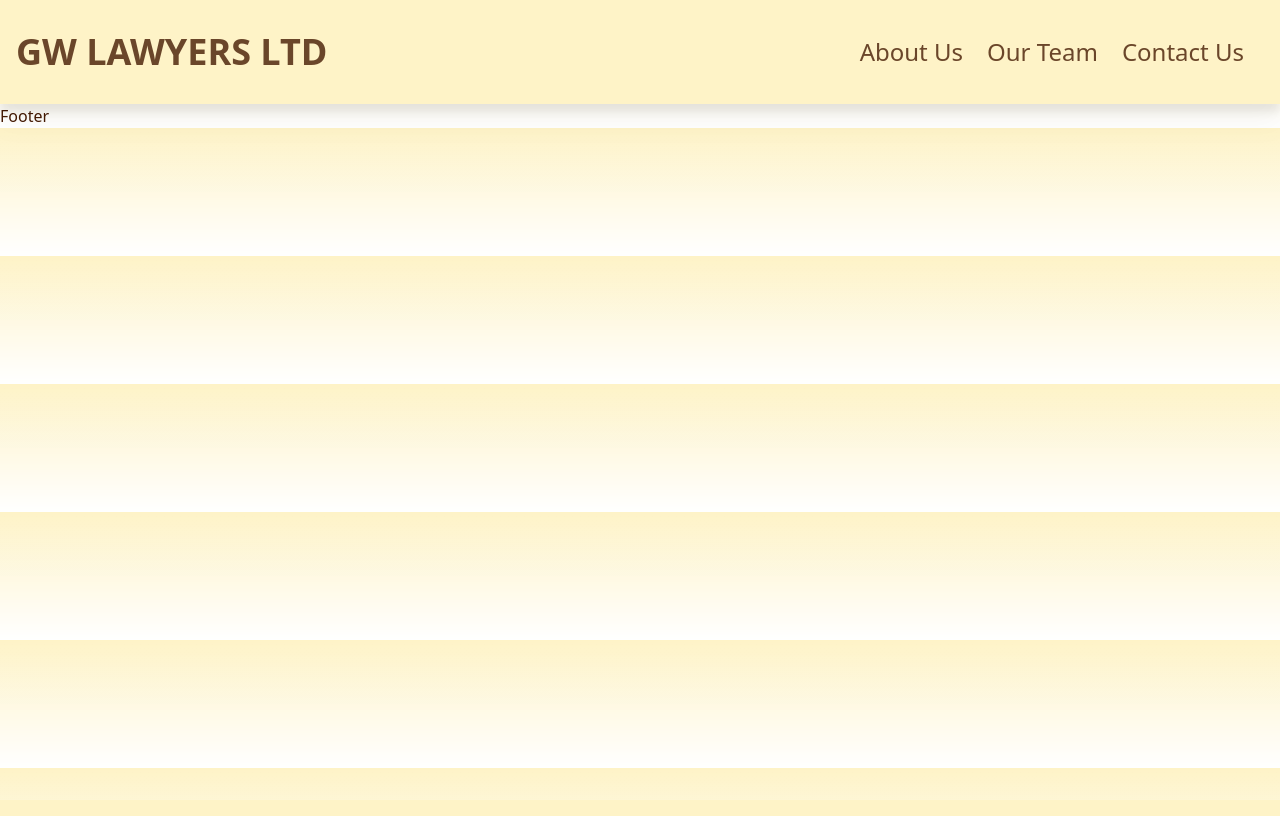
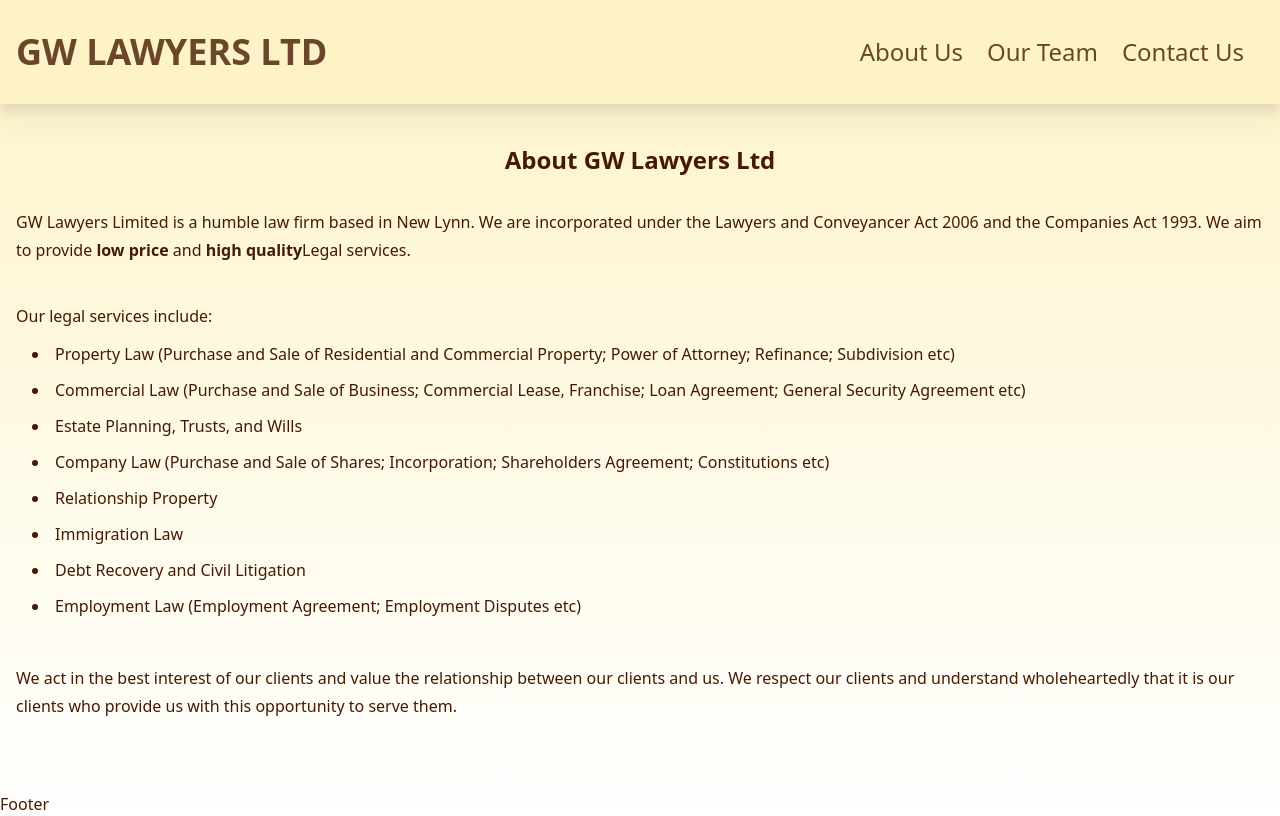
Before and after one commit to ian-jl-chua/gw-lawyers-ltd, a Next.js app: page /about in a window 1280 px wide. Built offline with nearby package versions, Linux system fonts and the light colour scheme.

Commit message:
about page done for now for small media

```diff
--- a/src/app/about/page.tsx
+++ b/src/app/about/page.tsx
@@ -1,7 +1,47 @@
 export default function About() {
   return (
-    <section>
-
+    <section className="py-8 px-4 dark:text-amber-50">
+      <h2 className="pt-2 pb-8 text-center text-2xl font-bold">
+        About GW Lawyers Ltd
+      </h2>
+      <p className="pb-10 leading-7">
+        GW Lawyers Limited is a humble law firm based in New Lynn. We are
+        incorporated under the Lawyers and Conveyancer Act 2006 and the
+        Companies Act 1993. We aim to provide <b>low price</b> and{' '}
+        <b>high quality</b>
+        Legal services.
+      </p>
+      <p>Our legal services include:</p>
+      <div className="px-4 pt-2 pb-10">
+        <ul className="list-inside list-disc leading-9">
+          <li>
+            Property Law &#40;Purchase and Sale of Residential and Commercial
+            Property; Power of Attorney; Refinance; Subdivision etc&#41;
+          </li>
+          <li>
+            Commercial Law &#40;Purchase and Sale of Business; Commercial Lease,
+            Franchise; Loan Agreement; General Security Agreement etc&#41;
+          </li>
+          <li>Estate Planning, Trusts, and Wills</li>
+          <li>
+            Company Law &#40;Purchase and Sale of Shares; Incorporation;
+            Shareholders Agreement; Constitutions etc&#41;
+          </li>
+          <li>Relationship Property</li>
+          <li>Immigration Law</li>
+          <li>Debt Recovery and Civil Litigation</li>
+          <li>
+            Employment Law &#40;Employment Agreement; Employment Disputes
+            etc&#41;
+          </li>
+        </ul>
+      </div>
+      <p className="leading-7 pb-10">
+        We act in the best interest of our clients and value the relationship
+        between our clients and us. We respect our clients and understand
+        wholeheartedly that it is our clients who provide us with this
+        opportunity to serve them.
+      </p>
     </section>
   )
 }
--- a/src/app/components/MainSection.tsx
+++ b/src/app/components/MainSection.tsx
@@ -6,7 +6,7 @@ export default function MainSection() {
     <section className="w-full grid grid-row-2 md:grid-cols-2 lg:grid-cols-3">
       <div className="flex flex-col justify-center text-center p-4 dark:bg-gradient-to-b from-amber-950 to-stone-950 md:p-2 dark:text-amber-50">
         <h2 className="py-8 text-2xl font-bold md:pt-0 ">
-          Qualified And Confidential{' '}
+          Qualified And Confidential
           <span className="whitespace-nowrap">Legal Advice</span>
         </h2>
         <p className="pb-8 ">
@@ -18,8 +18,6 @@ export default function MainSection() {
         <Image
           className="mt-0 w-full h-min"
           src={mainImg}
-          // width={1800}
-          height={200}
           alt="Books on the table"
           priority={true}
         />
```
